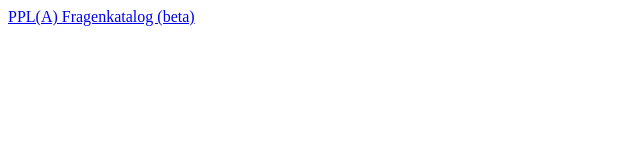
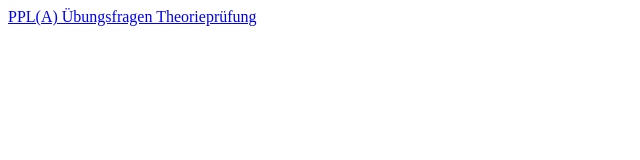
Before and after one commit to guesswho1234/guesswho1234.github.io, a plain HTML site: page index.html in a window 1280 px wide. Shown: the full height of the page, 0-640 px from the left. Drawn offline with Linux system fonts and the light colour scheme.

Commit message:
all done

```diff
--- a/index.html
+++ b/index.html
@@ -1 +1 @@
-<a href="pplaquiz/overview.html">PPL(A) Fragenkatalog (beta)</a>
+<a href="pplaquiz/overview.html">PPL(A) Übungsfragen Theorieprüfung</a>
```
